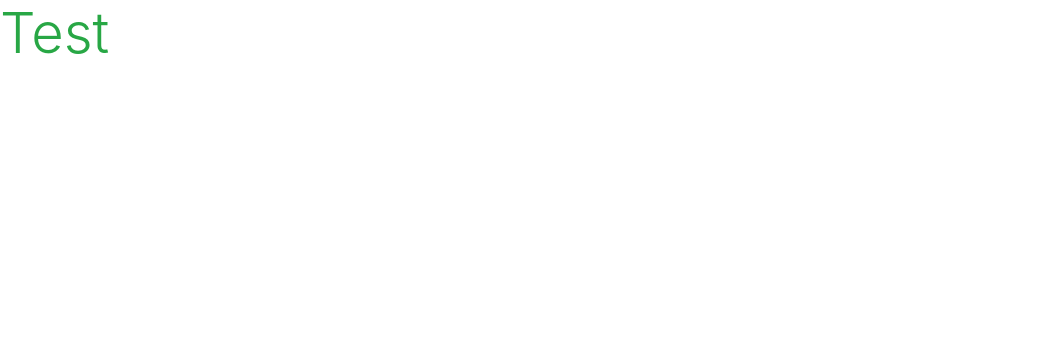
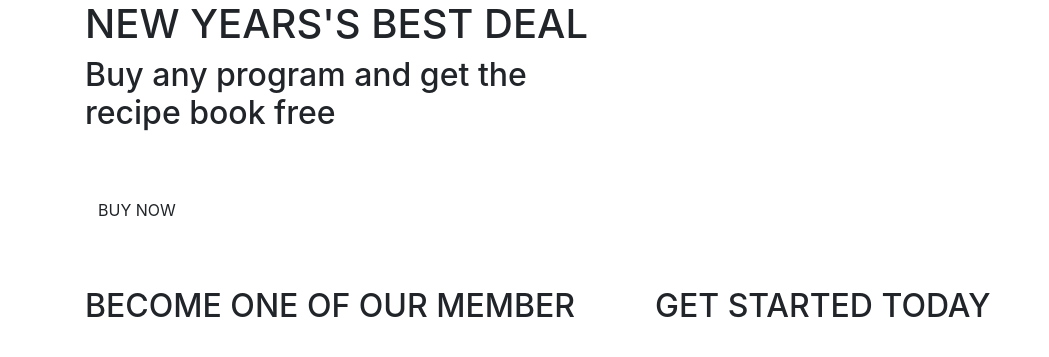
Before and after one commit to dhruv2102/MS4-Fitness-App, a Django app: page / in a window 1280 px wide. Before the commit the part shown is almost empty. Shown: the top 357 px of the page, without its empty margins (0-1049 px from the left). Run offline with Django 3.2, Linux system fonts and the light colour scheme; some libraries are stand-ins or nearby versions.

Commit message:
Added placeholder home content

```diff
--- a/home/templates/home/index.html
+++ b/home/templates/home/index.html
@@ -1,6 +1,45 @@
 {% extends "base.html" %}
 {% load static %}
 
+
+{% block page_header %}
+    <div class="container header-contianer">
+        <div class="row">
+            <div class="col"></div>
+        </div>
+    </div>
+{% endblock %}
+
+
 {% block content %}
-<h1 class="display-4 text-success">Test</h1>
+    <div class="container h-100">
+        <div class="row h-100">
+            <div class="col-6 col-md-6 my-auto">
+                <h1 class="display-8 text-uppercase">
+                    New Years's Best Deal
+                </h1>
+                <h2 class="">
+                    Buy any program and get the recipe book free
+                </h2>
+                <div class="my-5">
+                    <h4>
+                        <a href="" class="btn btn-ls rounded-0 text-uppercase py-3">Buy Now</a>
+                    </h4>
+                </div>
+            </div>
+        </div>
+        <div class="row h-100">
+            <div class="col-6 col-md-6 my-auto">
+                <h2 class="text-uppercase">
+                    become one of our member
+                </h2>
+            </div>
+            <div class="col-6 col-md-6 my-auto">
+                <h2 class="text-uppercase">
+                    Get started Today
+                </h2>
+            </div>
+        </div>
+
+    </div>
 {% endblock %}
```
